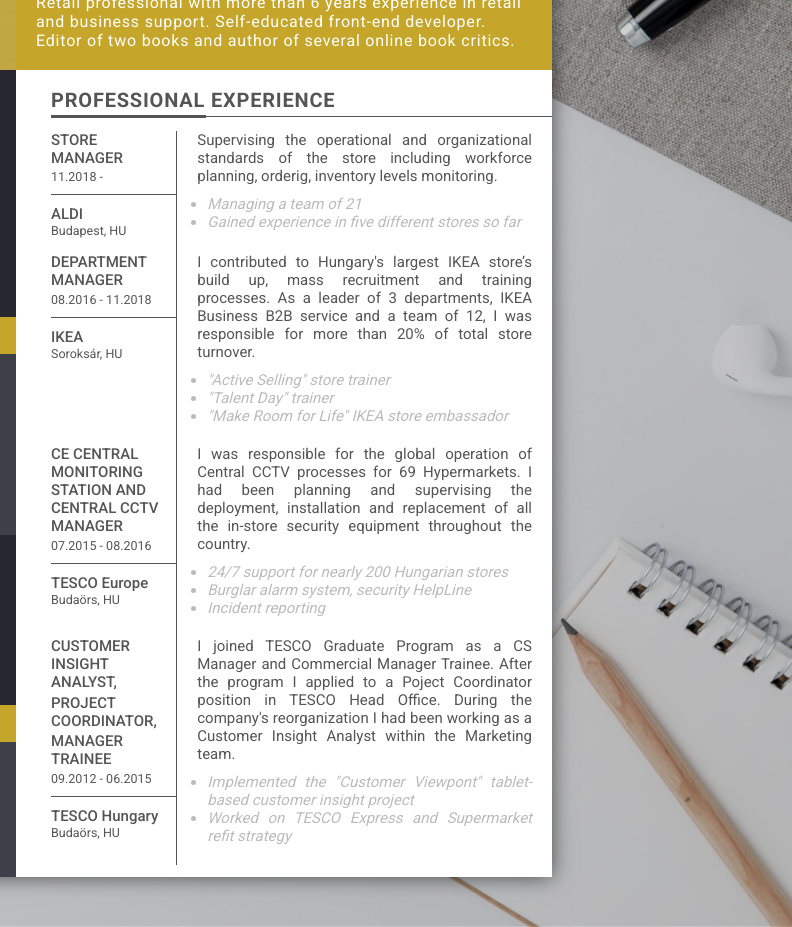
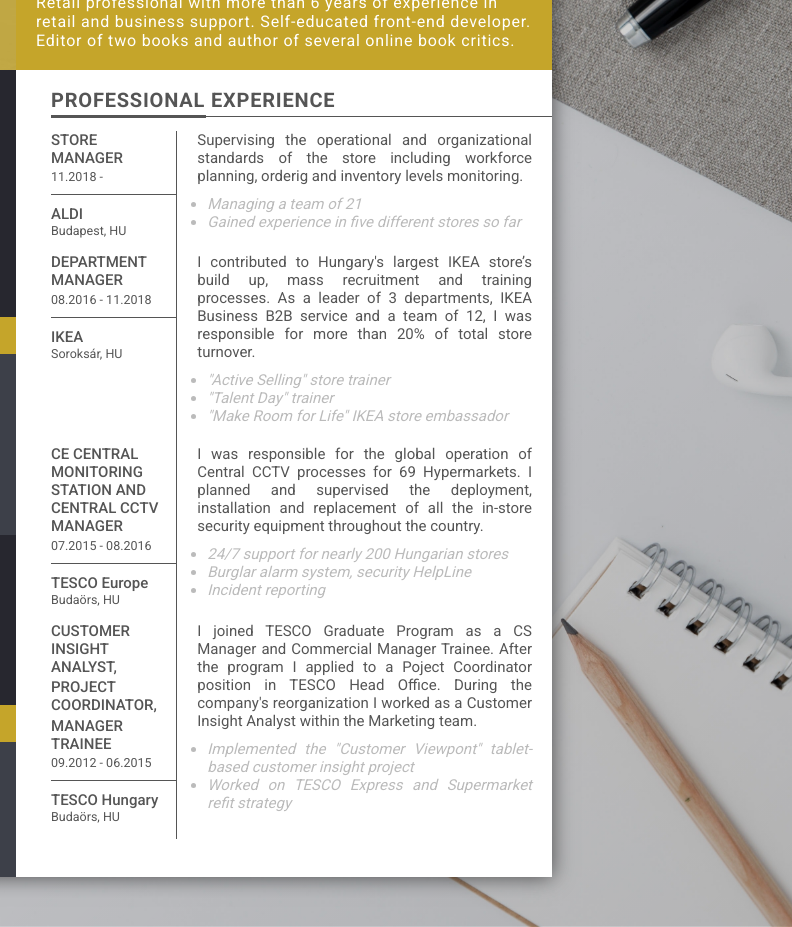
Before and after one commit to tgondocs/cv, a plain HTML site: page index.html in a window 1280 px wide. Shown: the part 280-1207 px from the top of the page, 488-1280 px from the left. Drawn offline with nearby package versions, Linux system fonts and the light colour scheme.

Commit message:
Update index.html

```diff
--- a/index.html
+++ b/index.html
@@ -30,7 +30,7 @@
           <h3 class="header__profile-1-title">Professional </br> <span></span> profile</h3>
         </div>
         <div class="header__profile-2">
-          <p class="header__profile-2-paragraph">Retail professional with more than 6 years experience in retail and business support. Self-educated front-end developer. Editor of two books and author of several online book critics.
+          <p class="header__profile-2-paragraph">Retail professional with more than 6 years of experience in retail and business support. Self-educated front-end developer. Editor of two books and author of several online book critics.
           </p>
         </div>
       </div>
@@ -189,7 +189,7 @@
 
                 <div class="job__container-text">
                   <div class="job__container-text-free">
-                    Supervising the operational and organizational standards of the store including workforce planning, orderig, inventory levels monitoring.
+                    Supervising the operational and organizational standards of the store including workforce planning, orderig and inventory levels monitoring.
                   </div>
                   <div class="job__container-text-list">
                     <ul class="first-list">
@@ -252,7 +252,7 @@
 
                 <div class="job__container-text">
                   <div class="job__container-text-free">
-                    I was responsible for the global operation of Central CCTV processes for 69 Hypermarkets. I had been planning and supervising the deployment, installation and replacement of all the in-store security equipment throughout the country.
+                    I was responsible for the global operation of Central CCTV processes for 69 Hypermarkets. I planned and supervised the deployment, installation and replacement of all the in-store security equipment throughout the country.
                   </div>
                   <div class="job__container-text-list">
                     <ul>
@@ -286,7 +286,7 @@
 
                 <div class="job__container-text">
                   <div class="job__container-text-free">
-                    I joined TESCO Graduate Program as a CS Manager and Commercial Manager Trainee. After the program I applied to a Poject Coordinator position in TESCO Head Office. During the company's reorganization I had been working as a Customer Insight Analyst within the Marketing team.
+                    I joined TESCO Graduate Program as a CS Manager and Commercial Manager Trainee. After the program I applied to a Poject Coordinator position in TESCO Head Office. During the company's reorganization I worked as a Customer Insight Analyst within the Marketing team.
                   </div>
                   <div class="job__container-text-list">
                     <ul>
```
